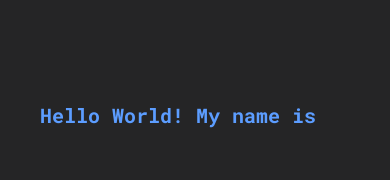
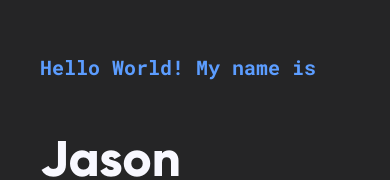
Before and after one commit to jasonchristopher21/personal-website-v1, a Vue app: page / in a window 390 px wide. Shown: the part 108-288 px from the top of the page. Built offline with nearby package versions, Linux system fonts and the light colour scheme; a web font is replaced by a local one.

Commit message:
Update margin

```diff
--- a/src/components/Hero.vue
+++ b/src/components/Hero.vue
@@ -2,7 +2,7 @@
 
 <template>
     <div class="flex flex-col h-[95vh]" id="hero">
-        <span class="text-[20px] md:text-[34px] font-monospace text-blue-200 font-bold mt-52">Hello World! My name is</span>
+        <span class="text-[20px] md:text-[34px] font-monospace text-blue-200 font-bold mt-40 md:mt-52">Hello World! My name is</span>
         <span class="text-[50px] md:text-[85px] font-gilroy text-white font-bold mt-10 md:mt-2">Jason Christopher</span>
 
         <!-- Typing text -->
```
